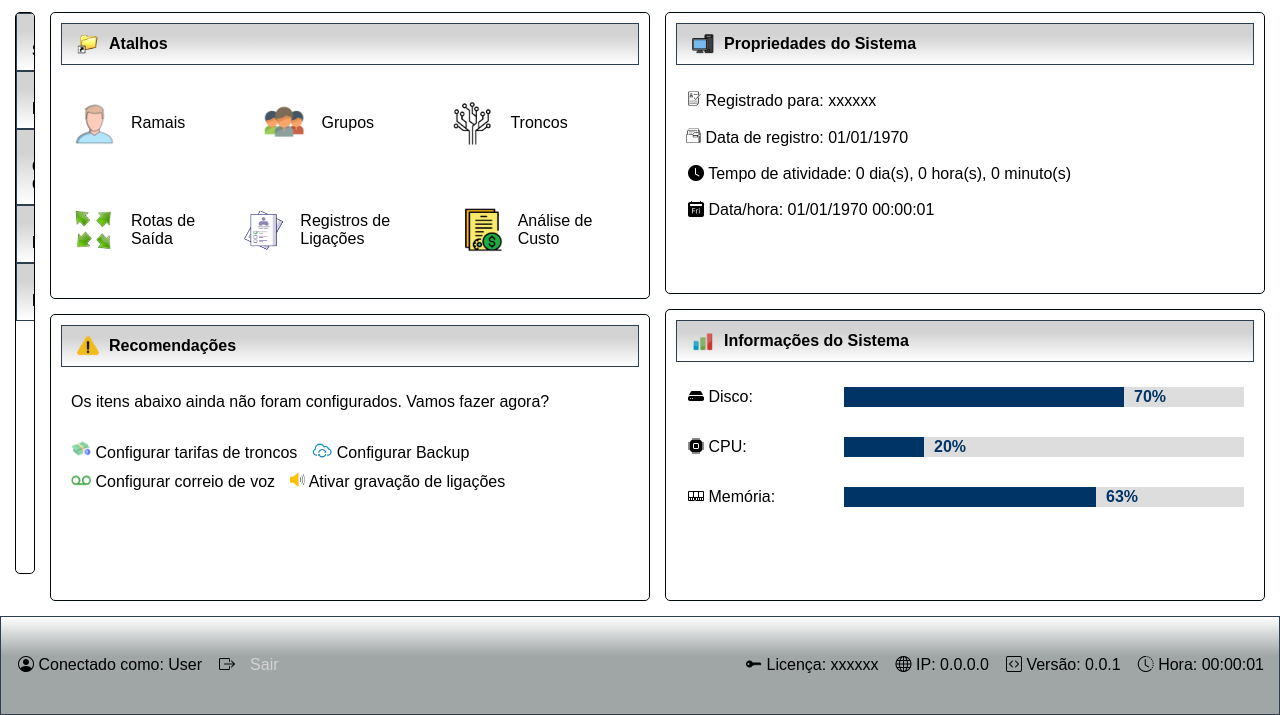
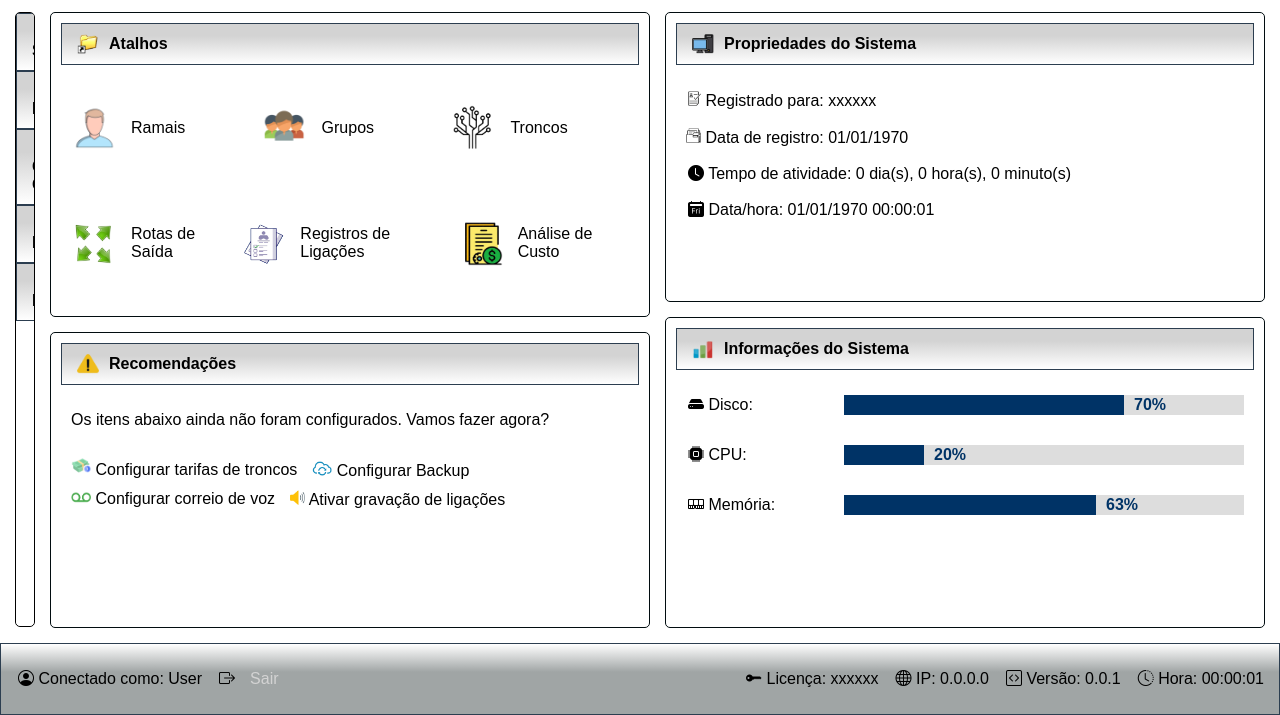
Before and after one commit to Felifelps/ProjetoIC, a plain HTML site: page d011 (1 Va UFAPE)/index.html in a window 1280 px wide. Shown: the part 85-800 px from the top of the page. Drawn offline with nearby package versions, Linux system fonts and the light colour scheme.

Commit message:
Update style.css

```diff
--- a/d011 (1 Va UFAPE)/style.css
+++ b/d011 (1 Va UFAPE)/style.css
@@ -134,8 +134,9 @@ section {
 }
 .lateral-menu {
     overflow: hidden;
-    height: 560px;
+    height: 99.5%;
     width: 150px;
+    margin-bottom: -300px;
     background: linear-gradient(to bottom, #808080 20%, #ffffff);
     padding: 0px;
     border: 1px solid black;
@@ -206,6 +207,7 @@ footer {
     border: 1px solid #2c3e50;
     color: black;
     padding: 10px 15px;
+    max-height: min-content;
 }
 
 footer .left,
```
